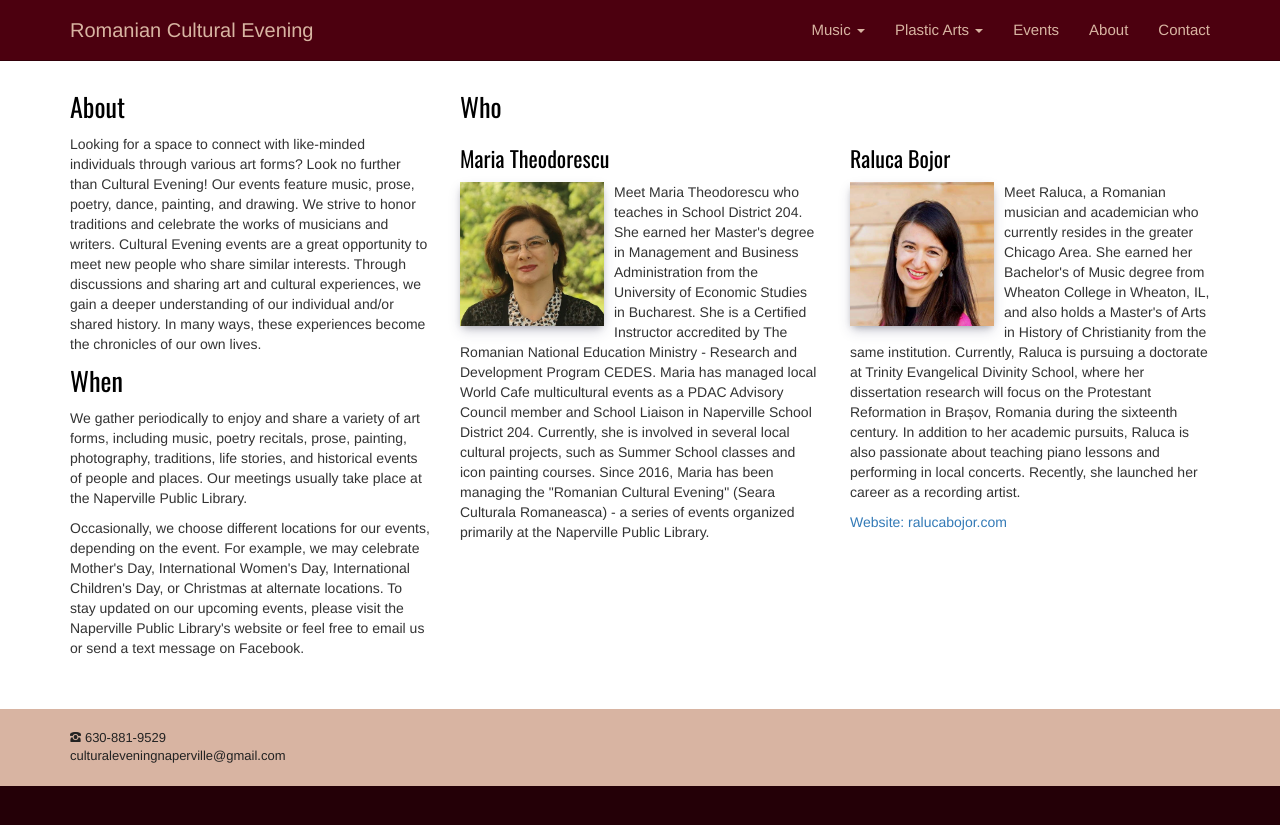
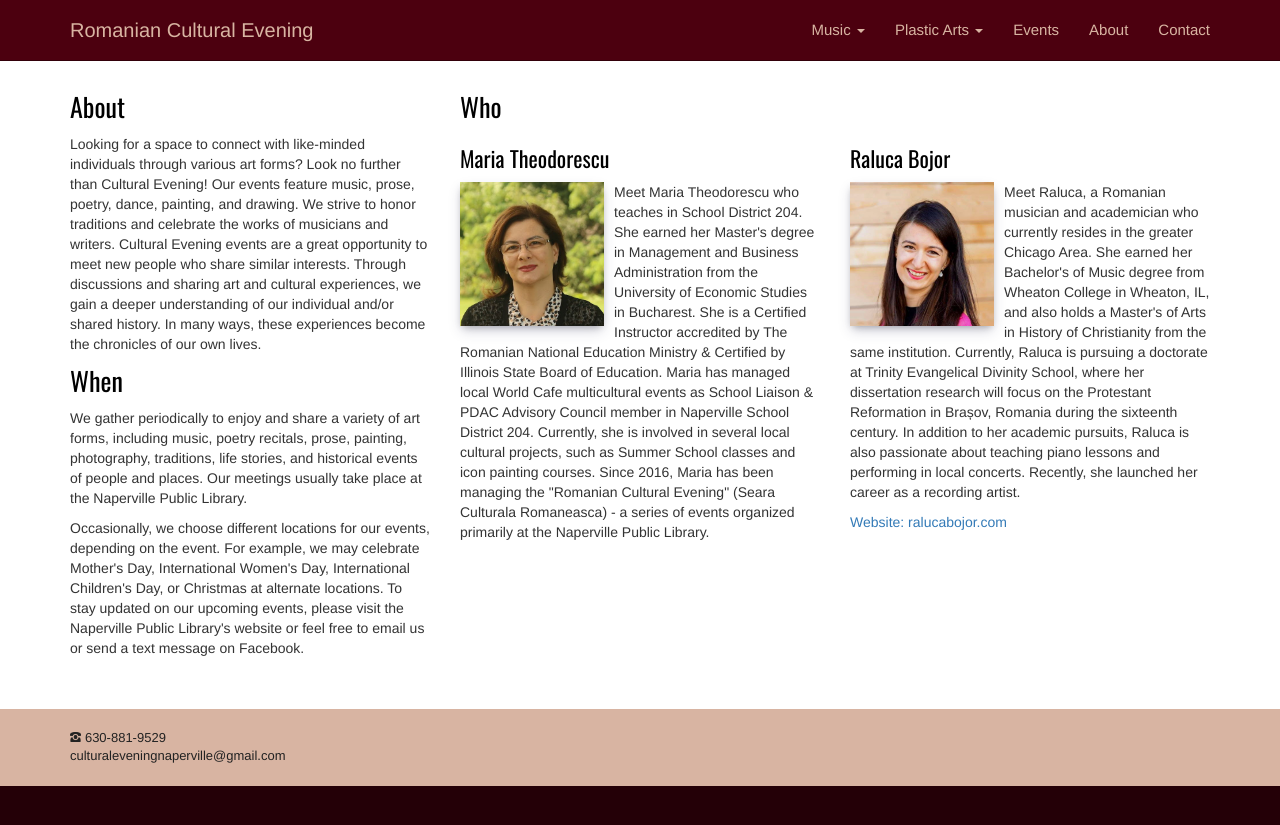
Before and after one commit to adrianth/culteve, a Jekyll site: the page built from en/about.html, in a window 1280 px wide. Shown: the top 825 px of the page. Built offline with Jekyll 4.4.1, drawn with Linux system fonts in a browser that asks for light colours.

Commit message:
school liaison

```diff
--- a/en/about.html
+++ b/en/about.html
@@ -34,9 +34,9 @@ title: About
                 <div class="col-sm-6">
                     <h3>Maria Theodorescu</h3>
                     <img class="img img-responsive presentation" src="{{ site.baseurl }}/img/about/maria.jpg" alt="">
-                    <p>Meet Maria Theodorescu who teaches in School District 204. She earned her Master's degree in Management and Business Administration from the University of Economic Studies in Bucharest. She is a Certified Instructor accredited by The Romanian National Education Ministry - Research and Development Program CEDES.
+                    <p>Meet Maria Theodorescu who teaches in School District 204. She earned her Master's degree in Management and Business Administration from the University of Economic Studies in Bucharest. She is a Certified Instructor accredited by The Romanian National Education Ministry & Certified by Illinois State Board of Education.
 
-Maria has managed local World Cafe multicultural events as a PDAC Advisory Council member and School Liaison in Naperville School District 204. Currently, she is involved in several local cultural projects, such as Summer School classes and icon painting courses. Since 2016, Maria has been managing the "Romanian Cultural Evening" (Seara Culturala Romaneasca) - a series of events organized primarily at the Naperville Public Library.</p>
+Maria has managed local World Cafe multicultural events as School Liaison & PDAC Advisory Council member in Naperville School District 204. Currently, she is involved in several local cultural projects, such as Summer School classes and icon painting courses. Since 2016, Maria has been managing the "Romanian Cultural Evening" (Seara Culturala Romaneasca) - a series of events organized primarily at the Naperville Public Library.</p>
                 </div>
                 <div class="col-sm-6">
                     <h3>Raluca Bojor</h3>
```
